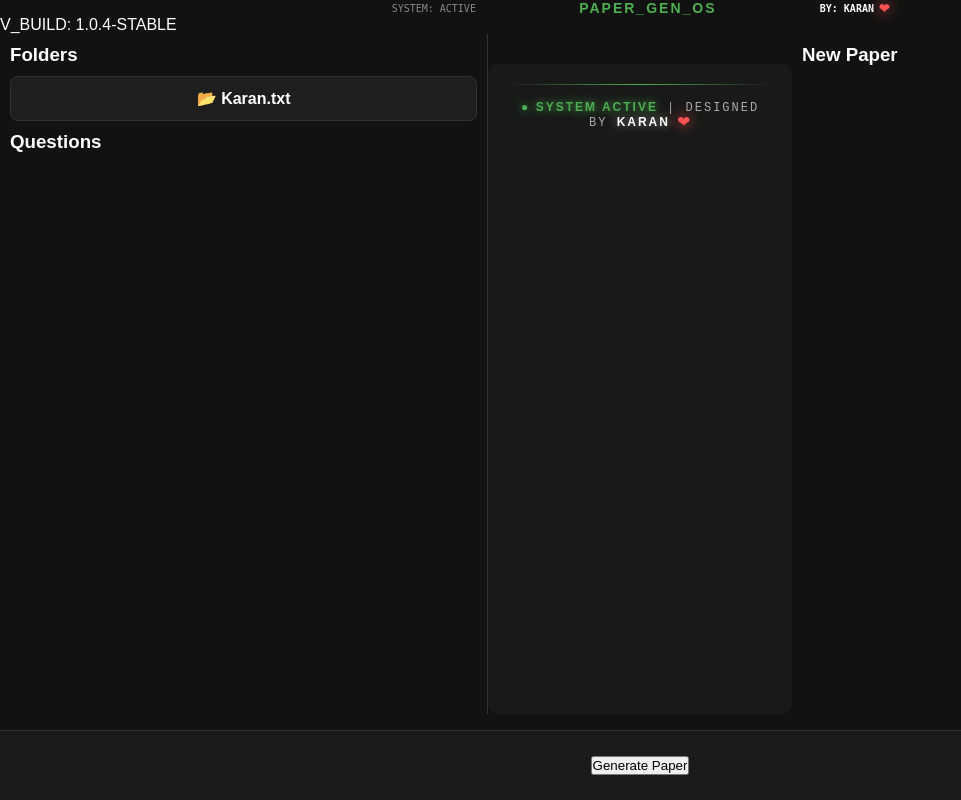
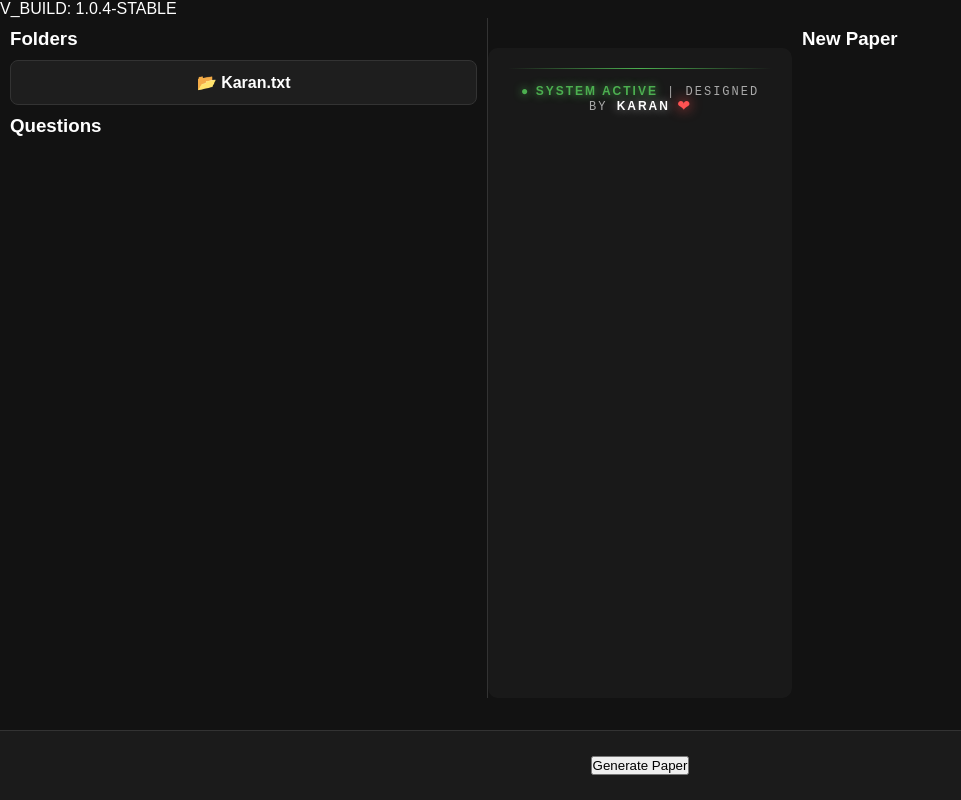
Before and after one commit to DevloperKaran/Papar_Generator, a Flask app: page / in a window 1280 px wide. Shown: the whole page, without its empty margins (0-961 px from the left). Run offline with Flask 3, Linux system fonts and the light colour scheme.

Commit message:
Update index.html

```diff
--- a/templates/index.html
+++ b/templates/index.html
@@ -165,13 +165,7 @@ cursor:pointer;
 
 
 <body>
-<div class="karan-header-bar">
-    <div class="header-content">
-        <span class="sys-tag">SYSTEM: ACTIVE</span>
-        <span class="main-title">PAPER_GEN_OS</span>
-        <span class="dev-tag">BY: KARAN <span class="heart-pulse">❤</span></span>
-    </div>
-</div>
+
 
 
     <div class="header-right">
```
